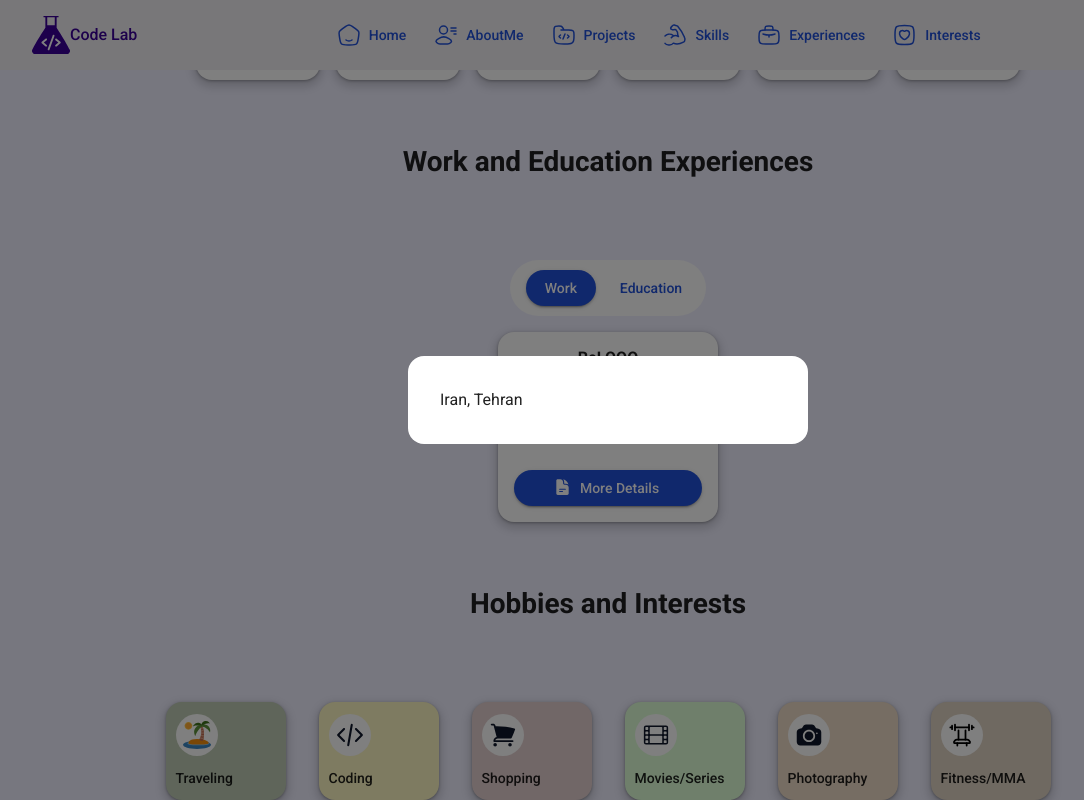
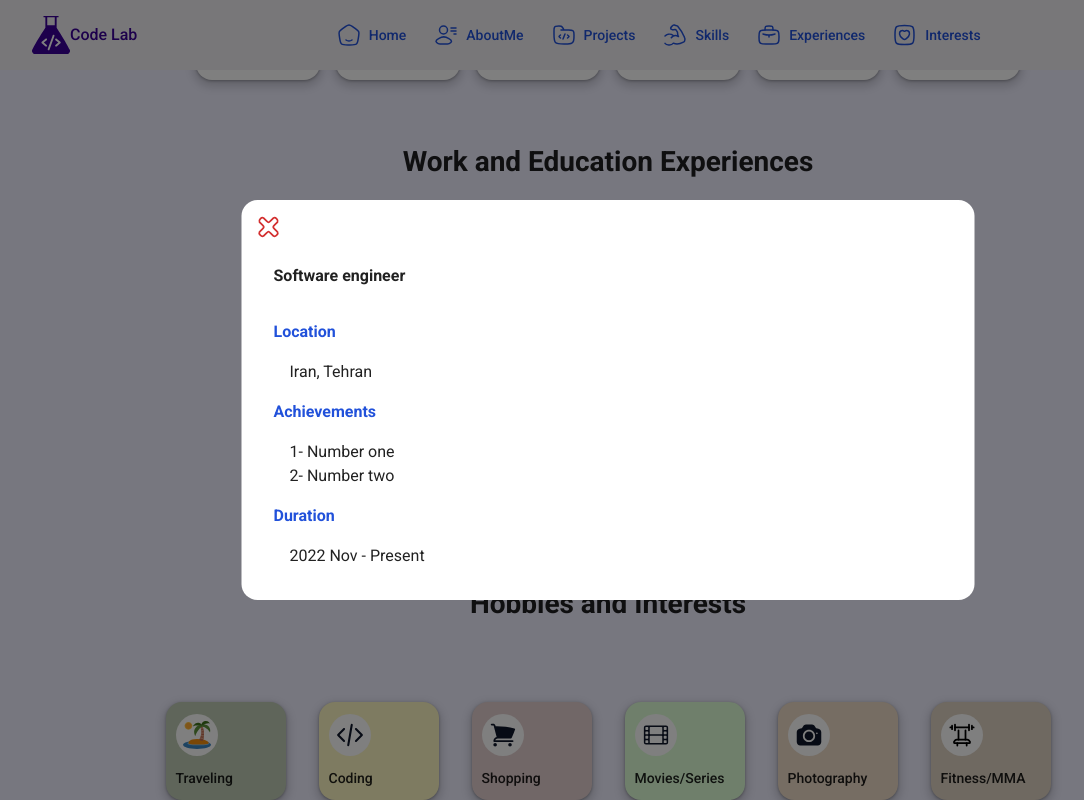
Before and after one commit to Hadi-bakhshi/my-portfolio, a Next.js app: page / in a window 1280 px wide. Both pictures are taken after a click on the button "More Details". Shown: the part 3154-3954 px from the top of the page, without its empty margins (32-1116 px from the left). Built offline with nearby package versions, Linux system fonts and the light colour scheme; what @mui/material-nextjs would draw is missing.

Commit message:
feat: add more details to modals

```diff
--- a/src/Repository/content.json
+++ b/src/Repository/content.json
@@ -344,8 +344,8 @@
                     "startDate": "2022 Nov",
                     "endDate": "",
                     "achievements": [
-                        "list1",
-                        "list2"
+                        "Number one",
+                        "Number two"
                     ],
                     "location": "Iran, Tehran"
                 }
--- a/src/components/Cards/ExperienceCard/ExperienceCard.tsx
+++ b/src/components/Cards/ExperienceCard/ExperienceCard.tsx
@@ -80,6 +80,7 @@ export default function ExperienceCard(props: ExperienceCardProps) {
         open={isDetailModalOpen}
         onClose={() => setIsDetailModalOpen(false)}
         data={getExperienceData(props.type, props.detail)}
+        title={props.type === 'work' ? props.role : props.degree}
       />
     </Box>
   );
--- a/src/components/Cards/ExperienceCard/components/ExperienceDetailsModal.tsx
+++ b/src/components/Cards/ExperienceCard/components/ExperienceDetailsModal.tsx
@@ -1,25 +1,72 @@
-import { Box, Modal, Typography } from '@mui/material';
+import { Box, IconButton, Modal, Typography } from '@mui/material';
 import { ExperienceDetailsModalProps } from './ExperienceDetailsModal.types';
-
-const style = {
-  position: 'absolute',
-  top: '50%',
-  left: '50%',
-  transform: 'translate(-50%, -50%)',
-  width: 400,
-  bgcolor: 'background.paper',
-  p: 4,
-  borderRadius: '16px',
-  // border: '2px solid #000',
-  // boxShadow: 24,
-};
+import { CancelIcon } from '@/components/Icons/General';
 
 export default function ExperienceDetailsModal(props: ExperienceDetailsModalProps) {
   return (
     <Modal open={props.open} onClose={() => props.onClose()}>
-      <Box sx={style}>
-        {props.data.type === 'work' && <Typography>{props.data.location}</Typography>}
-        {props.data.type === 'education' && <Typography>{props.data.startDate}</Typography>}
+      <Box
+        sx={{
+          position: 'absolute',
+          top: '50%',
+          left: '50%',
+          transform: 'translate(-50%, -50%)',
+          bgcolor: 'background.paper',
+          p: 4,
+          borderRadius: '16px',
+          //   width: 'max-content',
+          //   minWidth: '280px',
+          width: '95%',
+          maxWidth: { xs: '100%', md: '733px' },
+          maxHeight: '90vh',
+          overflow: 'auto',
+        }}
+      >
+        <Box sx={{ position: 'relative', width: '100%', height: '100%' }}>
+          <Typography fontWeight={700} lineHeight='24px' mt={'2rem'}>
+            {props.title}
+          </Typography>
+          {props.data.type === 'education' && (
+            <Box sx={{ display: 'flex', flexDirection: 'row', gap: '0.3rem', mt: '2rem' }}>
+              <Typography fontWeight={400}>Start studying from</Typography>
+              <Typography fontWeight={500}>{props.data.startDate}</Typography>
+            </Box>
+          )}
+          {props.data.type === 'work' && (
+            <Box sx={{ display: 'flex', flexDirection: 'column', gap: '1rem', mt: '2rem' }}>
+              <Typography fontWeight={600} lineHeight={'24px'} color='primary'>
+                Location
+              </Typography>
+              <Typography ml={'1rem'}>{props.data.location}</Typography>
+              <Typography fontWeight={600} lineHeight={'24px'} color='primary'>
+                Achievements
+              </Typography>
+              <Box sx={{ display: 'flex', flexDirection: 'column' }}>
+                {props.data.achievements.map((item, index) => {
+                  return (
+                    <Box key={index + 1} sx={{ ml: '1rem' }}>
+                      {index + 1}- {item}
+                    </Box>
+                  );
+                })}
+              </Box>
+              <Typography fontWeight={600} lineHeight={'24px'} color='primary'>
+                Duration
+              </Typography>
+              <Typography ml={'1rem'}>
+                {props.data.startDate} - {props.data.endDate || 'Present'}
+              </Typography>
+            </Box>
+          )}
+        </Box>
+        <IconButton
+          sx={{ position: 'absolute', left: '8px', top: '8px' }}
+          onClick={() => props.onClose()}
+          color='error'
+          size='small'
+        >
+          <CancelIcon color='inherit' />
+        </IconButton>
       </Box>
     </Modal>
   );
--- a/src/components/Cards/ExperienceCard/components/ExperienceDetailsModal.types.ts
+++ b/src/components/Cards/ExperienceCard/components/ExperienceDetailsModal.types.ts
@@ -4,6 +4,7 @@ export type ExperienceDetailsModalProps = {
   open: boolean;
   onClose: () => void;
   data: ExperienceDetailData;
+  title: string;
 };
 
 export type WorkExperience = {
--- a/src/components/Cards/ProjectCard/components/ProjectDetailModal.tsx
+++ b/src/components/Cards/ProjectCard/components/ProjectDetailModal.tsx
@@ -1,10 +1,14 @@
-import { Box, Button, Modal, Typography } from '@mui/material';
+import { Box, Button, IconButton, Modal, Tooltip, Typography } from '@mui/material';
 import { ProjectDetailModalProps } from './ProjectDetailModal.types';
 import Image from 'next/image';
 import { GithubIcon } from '@/components/Icons/SocialMedia';
-import { EyeIcon } from '@/components/Icons/General';
+import { CancelIcon, EyeIcon } from '@/components/Icons/General';
 
-const style = {
+export default function ProjectDetailModal(props: ProjectDetailModalProps) {
+  return (
+    <Modal open={props.open} onClose={() => props.onClose()}>
+      <Box
+        sx={{
           position: 'absolute',
           top: '50%',
           left: '50%',
@@ -14,16 +18,15 @@ const style = {
           borderRadius: '16px',
           //   width: 'max-content',
           //   minWidth: '280px',
-  maxWidth: '733px',
-};
-
-export default function ProjectDetailModal(props: ProjectDetailModalProps) {
-  return (
-    <Modal open={props.open} onClose={() => props.onClose()}>
-      <Box sx={style}>
+          width: '95%',
+          maxWidth: { xs: '100%', md: '733px' },
+          maxHeight: '90vh',
+          overflow: 'auto',
+        }}
+      >
         {props.screenShotImage && <Image src={props.screenShotImage} alt='screen-shot' width={250} height={250} />}
-        <Box>
-          <Typography component='h2' fontSize={22} fontWeight={400} lineHeight='28px'>
+        <Box sx={{ position: 'relative', width: '100%' }}>
+          <Typography component='h2' fontSize={22} fontWeight={400} lineHeight='28px' mt={'1rem'}>
             {props.projectName}
           </Typography>
           <Typography fontSize={14} fontWeight={400} lineHeight='16px' py='20px' textAlign='justify'>
@@ -52,14 +55,20 @@ export default function ProjectDetailModal(props: ProjectDetailModalProps) {
                   sx={{
                     background: 'linear-gradient(254deg, rgba(140, 151, 189, 0.24) 4.22%, #CFD1DA 100%)',
                     width: 'max-content',
-                    padding: '4px 8px',
+                    padding: '8px',
                     borderRadius: '16px',
+                    display: 'flex',
+                    alignItems: 'center',
+                    justifyContent: 'center',
+                    cursor: 'pointer',
                   }}
                 >
-                  <Image src={`/${item.tag}`} alt={item.name} width={50} height={50} />
-                  <Typography fontSize={12} textAlign={'center'} fontWeight={400}>
+                  <Tooltip title={item.name} arrow>
+                    <Image src={`/${item.tag}.svg`} alt={item.name} width={50} height={50} />
+                  </Tooltip>
+                  {/* <Typography fontSize={12} textAlign={'center'} fontWeight={400}>
                     {item.name}
-                  </Typography>
+                  </Typography> */}
                 </Box>
               );
             })}
@@ -69,7 +78,7 @@ export default function ProjectDetailModal(props: ProjectDetailModalProps) {
               display: 'flex',
               flexDirection: 'row',
               alignItems: 'center',
-              justifyContent: 'flex-start',
+              justifyContent: { xs: 'center', md: 'flex-start' },
               flexWrap: 'wrap',
               gap: '0.5rem',
               pt: '16px',
@@ -88,6 +97,14 @@ export default function ProjectDetailModal(props: ProjectDetailModalProps) {
             )}
           </Box>
         </Box>
+        <IconButton
+          sx={{ position: 'absolute', left: '8px', top: '8px' }}
+          onClick={() => props.onClose()}
+          color='error'
+          size='small'
+        >
+          <CancelIcon color='inherit' />
+        </IconButton>
       </Box>
     </Modal>
   );
--- /dev/null
+++ b/src/components/Icons/General/CancelIcon.tsx
@@ -0,0 +1,21 @@
+const CancelIcon = (props: React.SVGProps<SVGSVGElement>) => (
+  <svg
+    xmlns='http://www.w3.org/2000/svg'
+    viewBox='0 0 24 24'
+    width={28}
+    height={28}
+    color={props.color || '#000000'}
+    fill={'none'}
+    {...props}
+  >
+    <path
+      d='M10.2471 6.7402C11.0734 7.56657 11.4866 7.97975 12.0001 7.97975C12.5136 7.97975 12.9268 7.56658 13.7531 6.74022L13.7532 6.7402L15.5067 4.98669L15.5067 4.98668C15.9143 4.5791 16.1182 4.37524 16.3302 4.25283C17.3966 3.63716 18.2748 4.24821 19.0133 4.98669C19.7518 5.72518 20.3628 6.60345 19.7472 7.66981C19.6248 7.88183 19.421 8.08563 19.0134 8.49321L17.26 10.2466C16.4336 11.073 16.0202 11.4864 16.0202 11.9999C16.0202 12.5134 16.4334 12.9266 17.2598 13.7529L19.0133 15.5065C19.4209 15.9141 19.6248 16.1179 19.7472 16.3299C20.3628 17.3963 19.7518 18.2746 19.0133 19.013C18.2749 19.7516 17.3965 20.3626 16.3302 19.7469C16.1182 19.6246 15.9143 19.4208 15.5067 19.013L13.7534 17.2598L13.7533 17.2597C12.9272 16.4336 12.5136 16.02 12.0001 16.02C11.4867 16.02 11.073 16.4336 10.2469 17.2598L10.2469 17.2598L8.49353 19.013C8.0859 19.4208 7.88208 19.6246 7.67005 19.7469C6.60377 20.3626 5.72534 19.7516 4.98693 19.013C4.2484 18.2746 3.63744 17.3963 4.25307 16.3299C4.37549 16.1179 4.5793 15.9141 4.98693 15.5065L6.74044 13.7529C7.56681 12.9266 7.98 12.5134 7.98 11.9999C7.98 11.4864 7.5666 11.073 6.74022 10.2466L4.98685 8.49321C4.57928 8.08563 4.37548 7.88183 4.25307 7.66981C3.63741 6.60345 4.24845 5.72518 4.98693 4.98669C5.72542 4.24821 6.60369 3.63716 7.67005 4.25283C7.88207 4.37524 8.08593 4.5791 8.49352 4.98668L8.49353 4.98669L10.2471 6.7402Z'
+      stroke='currentColor'
+      strokeWidth='1.5'
+      strokeLinecap='round'
+      strokeLinejoin='round'
+    />
+  </svg>
+);
+
+export default CancelIcon;
--- a/src/components/Icons/General/index.ts
+++ b/src/components/Icons/General/index.ts
@@ -1,3 +1,4 @@
+export { default as CancelIcon } from './CancelIcon';
 export { default as EyeIcon } from './EyeIcon';
 export { default as MoreDetailsIcon } from './MoreDetailsIcon';
 export { default as SearchIcon } from './SearchIcon';
```
Lines whose indentation alone changed are shown as unchanged.
